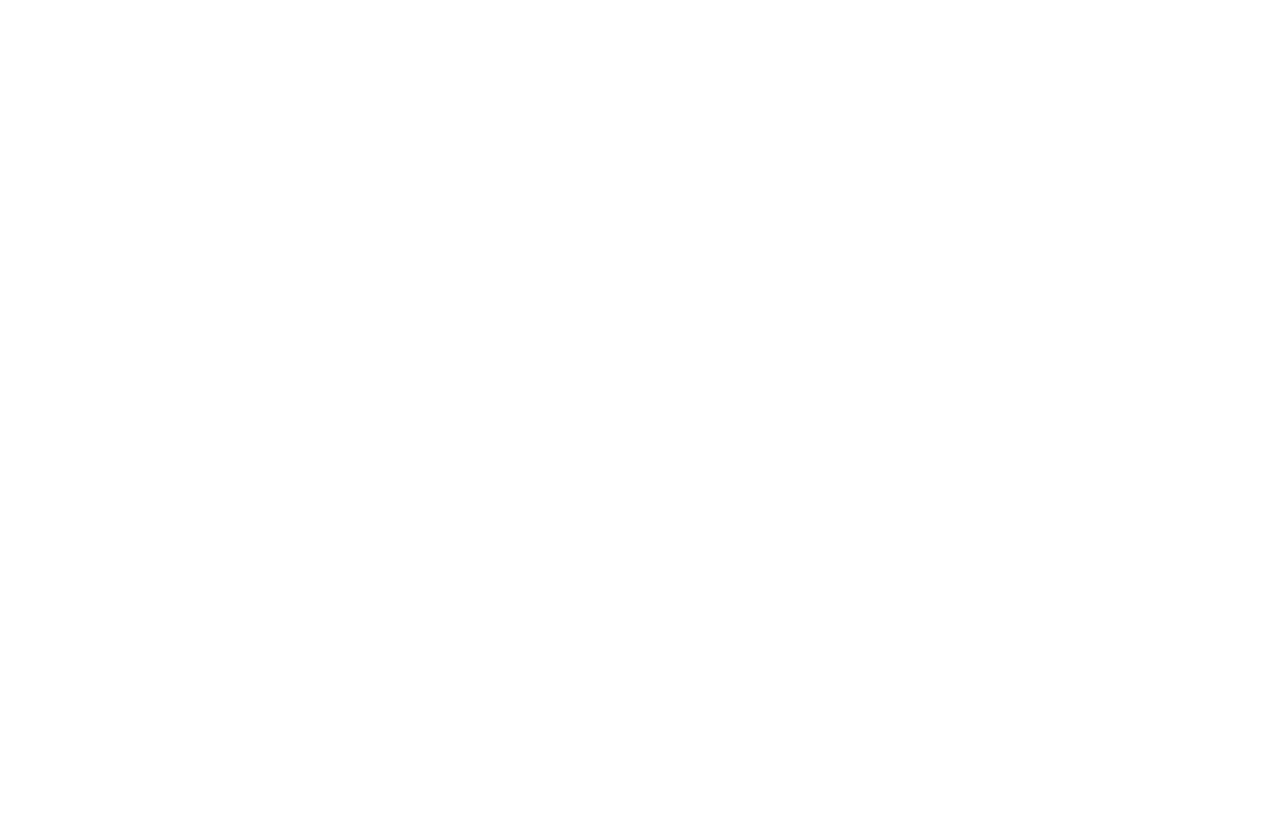
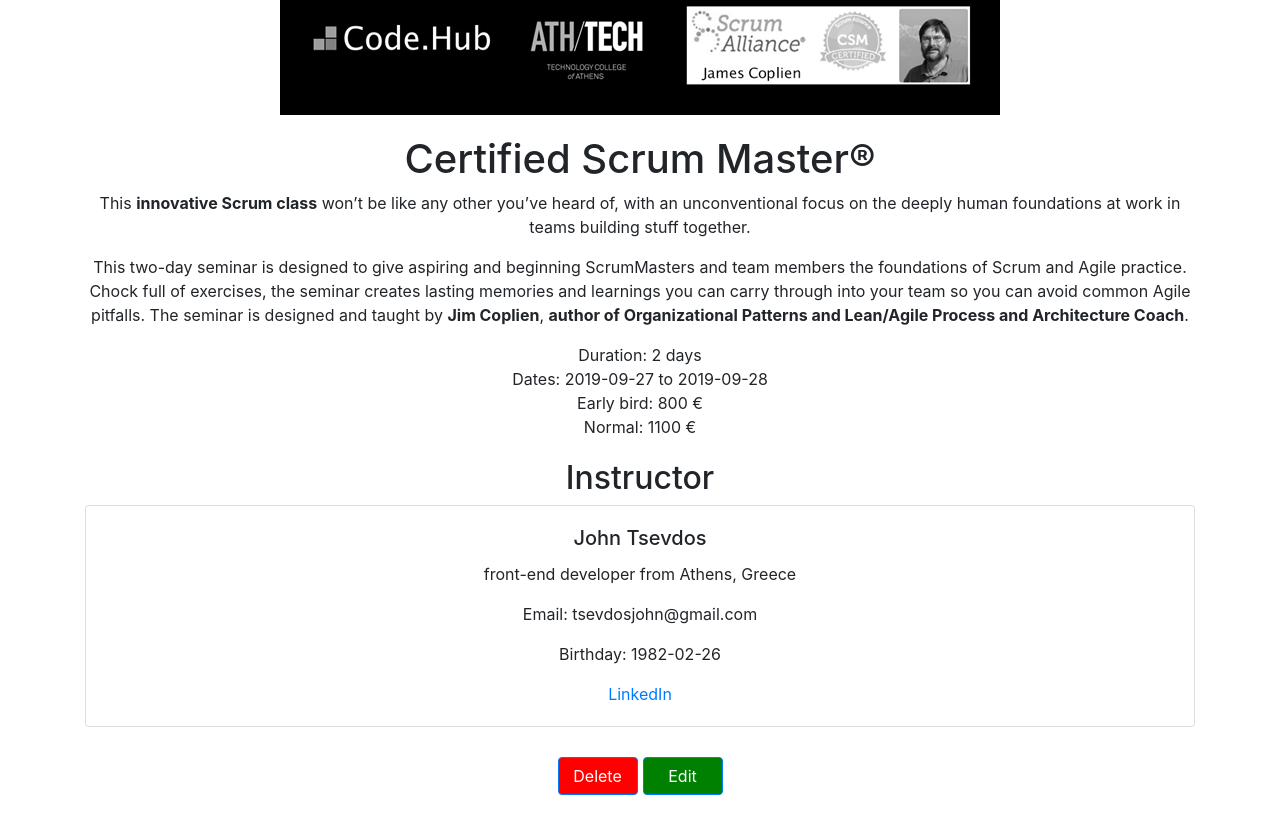
Before and after one commit to FanisBatis/PF-APP, a React (Create React App) app: page /courses/01 in a window 1280 px wide. Shown: the part 681-1506 px from the top of the page. Before the commit the page ends 800 px from the top, so only its background shows below. Built offline with nearby package versions, Linux system fonts and the light colour scheme; data requests are answered from the project's data file.

Commit message:
Create delete button

```diff
--- a/src/components/CourseDetails.js
+++ b/src/components/CourseDetails.js
@@ -1,13 +1,131 @@
 import React, { useEffect, useState } from "react";
-import { Container } from "react-bootstrap";
+import { useParams, Link } from "react-router-dom";
+import { API } from "../api";
+import { Container, Row, Col, Card, Button, Modal } from "react-bootstrap";
+
 
 function CourseDetails() {
+  const [course, setCourse] = useState([]);
+  const [instructor, setInstructor] = useState([]);
+  const courseId = useParams();
+  const [show, setShow] = useState();
+  const handleClose = () => setShow();
+  const handleShow = () => setShow(true);
 
+  const deleteCourse = () => {
+    fetch(API + "courses/" + courseId.id, {
+      method: "DELETE",
+    })
+      .then((response) => {
+        if (response.ok) {
+          return response.json();
+        }
+      })
+      .then((data) => {
+        console.log("Course deleted!!!");
+      });
+
+  };
+
+  useEffect(() => {
+    const fetchData = () => {
+      fetch(API + "courses/" + courseId.id)
+        .then((response) => {
+          if (response.ok) {
+            return response.json();
+          }
+        })
+        .then((data) => {
+          var instr = [];
+          instr = data.instructors;
+          var instructorParams = "?";
+          instr.forEach(function (e) {
+            instructorParams = instructorParams + "id=" + e.toString() + "&";
+          });
+          setCourse(data);
+          const fetchInstructors = () => {
+            fetch(API + "instructors/" + instructorParams)
+              .then((response) => {
+                if (response.ok) {
+                  return response.json();
+                }
+              })
+              .then((data) => {
+                setInstructor(data);
+              });
+          };
+          fetchInstructors();
+        });
+    };
+    fetchData();
+  }, []);
   return (
-
-        <Container>
-         Course details
-        </Container>
+    <div style={{ textAlign: "center", marginTop: "20px" }}>
+      <Container>
+        <Row>
+          <Col>
+            <img src={course.imagePath} />
+          </Col>
+        </Row>
+        <Row style={{ marginTop: "20px" }}>
+          <Col>
+            <h1 className="color-text">{course.title}</h1>
+            <div dangerouslySetInnerHTML={{ __html: course.description }}></div>
+            <div className="color-text">Duration: {course.duration}</div>
+            <div className="color-text">
+              Dates: {course.dates?.start_date} to {course.dates?.end_date}
+            </div>
+            <div className="color-text">
+              Early bird: {course.price?.early_bird} €
+              </div>
+            <div className="color-text">Normal: {course.price?.normal} €</div>
+          </Col>
+        </Row>
+        <Row>
+          <Col>
+            <h2 style={{ marginTop: "20px" }}>Instructor</h2>
+          </Col>
+        </Row>
+        <Row>
+          {instructor.map((inst) =>
+            <Col className="border-0">
+              <Card body key={inst.id}>
+                <Card.Title className="color-text" tag="h5">{inst.name?.first} {inst.name?.last}</Card.Title>
+                <Card.Text>
+                  {inst.bio}
+                </Card.Text>
+                <Card.Text>
+                  Email: {inst.email}
+                </Card.Text>
+                <Card.Text>
+                  Birthday: {inst.dob}
+                </Card.Text>
+                <a href="https://www.linkedin.com/sample" target="_blank">LinkedIn</a>
+              </Card>
+            </Col>
+          )}
+        </Row>
+        <Row style={{ marginBottom: '30px', marginTop: '30px' }}>
+          <Col>
+            <Button onClick={handleShow} style={{ background: "red", width: '80px', marginRight: '5px' }}>
+              Delete
+              </Button>
+            <Modal show={show} onHide={handleClose}>
+              <Modal.Header closeButton>
+                <Modal.Title>Delete {course.title} course?</Modal.Title>
+              </Modal.Header>
+              <Modal.Footer>
+                <Button variant="secondary" onClick={handleClose}>Cancel</Button>
+                <Button variant="primary" onClick={deleteCourse}><Link to='/courses' style={{ color: "white" ,textDecoration:"none" }}>OK!</Link></Button>
+              </Modal.Footer>
+            </Modal>
+            <Button style={{ background: "green", width: '80px' }}>
+              <Link to={{ pathname: `/edit-course/${course.id}` }} style={{ color: "#fff" }}>Edit</Link>
+            </Button>
+          </Col>
+        </Row>
+      </Container>
+    </div>
   );
 }
 
```
Also changed, not shown: db.json (+6 -20 lines), 1 other file (tests, documents, lock files or other folders).
